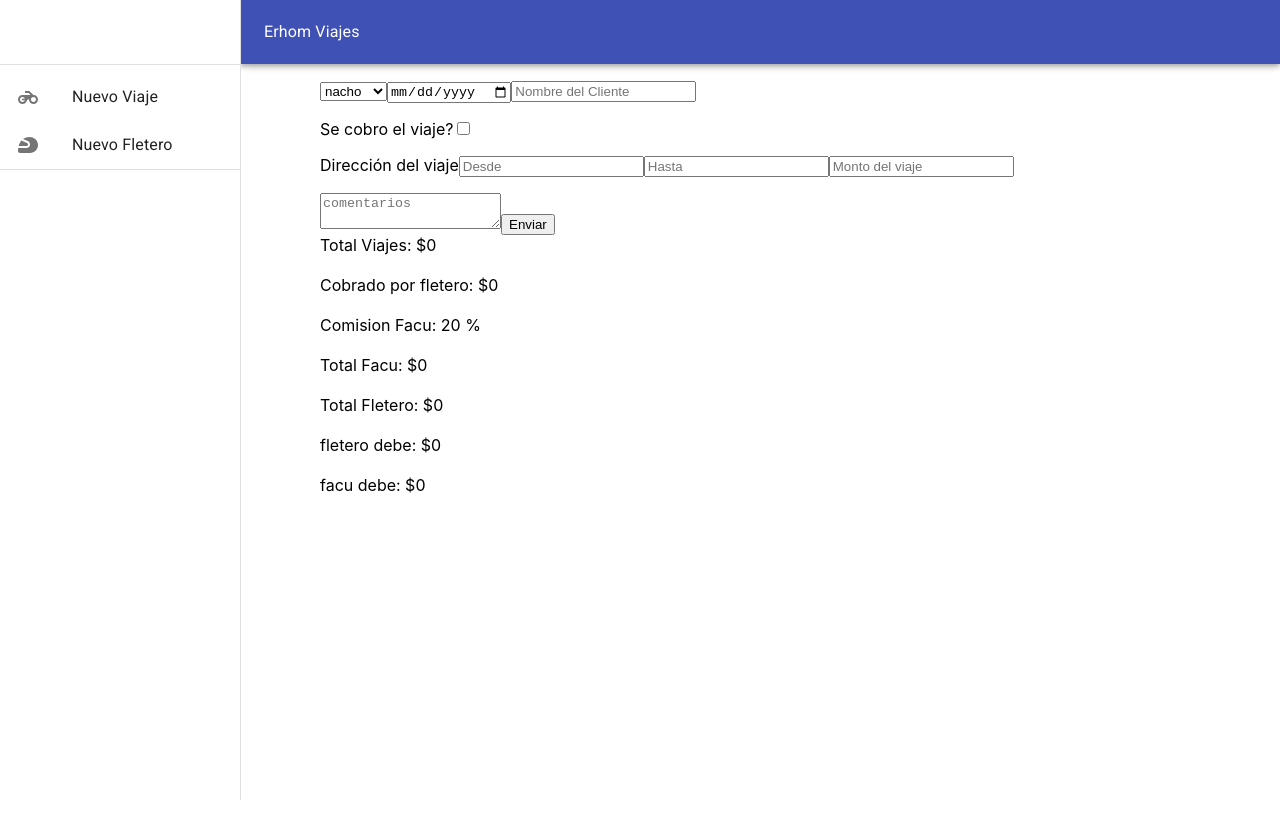
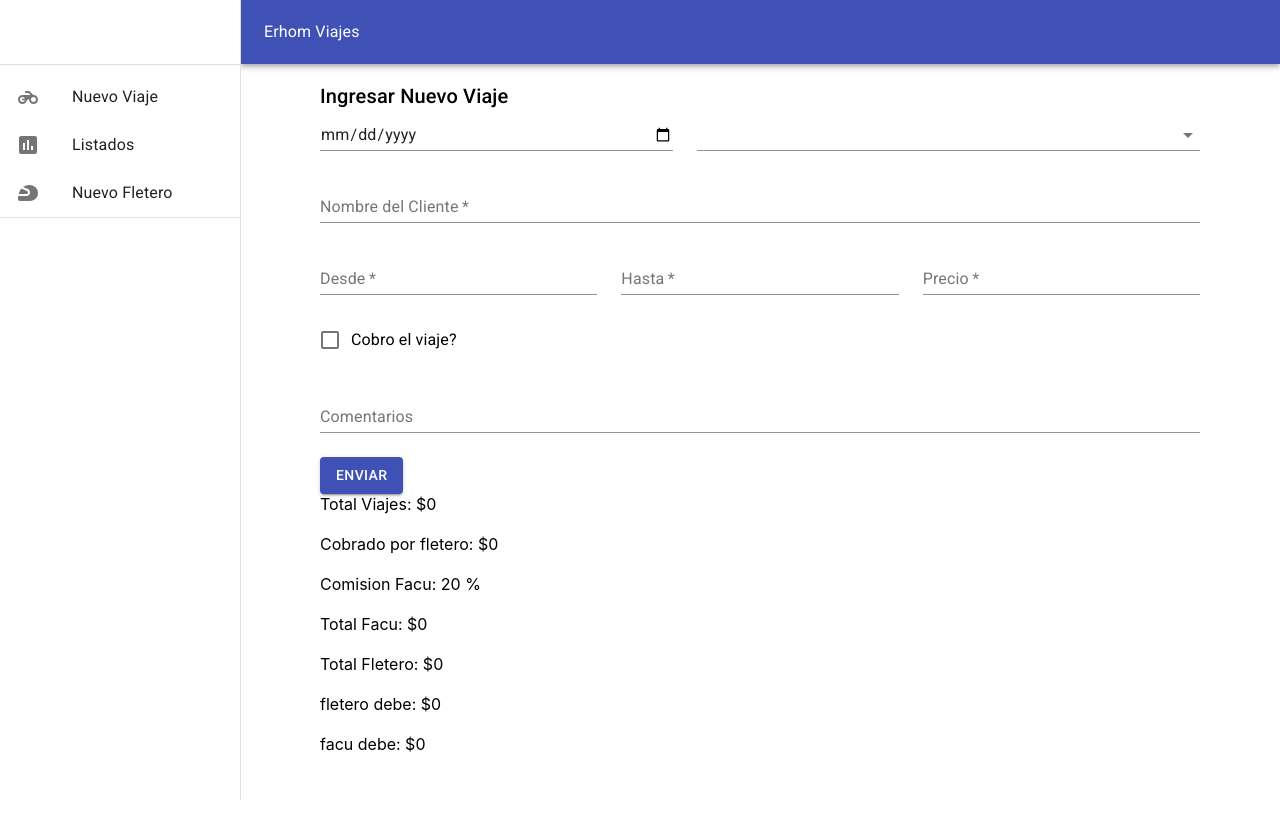
Before and after one commit to sebastian-e-vogel/erhom, a React (Create React App) app in the folder erhom-front-end/: page / in a window 1280 px wide. Shown: the top 838 px of the page. Before the commit the page ends 800 px from the top, so only its background shows below. Built offline with nearby package versions, Linux system fonts and the light colour scheme.

Commit message:
fix bug when you click listItemIcon for close menuLeft and clear textField when you send a new delivery

```diff
--- a/erhom-front-end/src/App.css
+++ /dev/null
@@ -1,3 +0,0 @@
-.formViajes{
-    padding: 20px;
-}
--- a/erhom-front-end/src/components/formViajes/index.js
+++ b/erhom-front-end/src/components/formViajes/index.js
@@ -1,4 +1,15 @@
 import React, { useState } from "react";
+import { makeStyles } from "@material-ui/core/styles";
+
+import {
+  Grid,
+  TextField,
+  FormControlLabel,
+  Button,
+  Select,
+  Checkbox,
+  Typography,
+} from "@material-ui/core";
 
 const fleteros = [
   { id: 1, name: "nacho", comision: 50 },
@@ -21,6 +32,16 @@ function FormViajes(props) {
   const handleSubmit = (e) => {
     e.preventDefault();
     props.data(viaje);
+    setViaje({
+      fleteroId: "",
+      nombreCliente: "",
+      direccionDesde: "",
+      direccionHasta: "",
+      fecha: "",
+      precio: "",
+      comentarios: "",
+      viajeCobrado: false,
+    });
   };
 
   const handleChange = (e) => {
@@ -31,57 +52,117 @@ function FormViajes(props) {
     setViaje({ ...viaje, viajeCobrado: !viaje.viajeCobrado });
   };
 
+  const useStyles = makeStyles((theme) => ({
+    layout: {
+      display: "flex",
+      flexDirection: "column",
+      flexWrap: "wrap",
+    },
+  }));
+
+  const classes = useStyles();
+
   return (
-    <div className="formViajes">
-      <form onSubmit={handleSubmit}>
-        <select name="fleteroId" onChange={handleChange}
+    <main className={classes.layout}>
+      <Typography variant="h6" gutterBottom>
+        Ingresar Nuevo Viaje
+      </Typography>
+      <Grid container spacing={3}>
+        <Grid item xs={12} md={5}>
+          <TextField
+            type="date"
+            name="fecha"
+            onChange={handleChange}
+            required
+            fullWidth
+          />
+        </Grid>
+        <Grid item xs={12} md={7}>
+          <Select
+            native
+            name="fleteroId"
+            fullWidth
+            onChange={handleChange}
             required
           >
+            <option></option>
             {fleteros.map((fletero) => {
               return <option value={fletero.id}>{fletero.name}</option>;
             })}
-        </select>
-        <input type="date" name="fecha" onChange={handleChange} />
-        <input
-          placeholder="Nombre del Cliente"
+          </Select>
+        </Grid>
+        <Grid item xs={12}>
+          <TextField
             onChange={handleChange}
             name="nombreCliente"
             required
+            value={viaje.nombreCliente}
+            label="Nombre del Cliente"
+            fullWidth
           />
-        <p>
-          Se cobro el viaje?
-          <input type="checkbox" onChange={handleChangeCheckbox} />
-        </p>
-        <p>
-          Dirección del viaje
-          <input
-            placeholder="Desde"
+        </Grid>
+        <Grid item xs={12} md={4}>
+          <TextField
             name="direccionDesde"
             onChange={handleChange}
+            value={viaje.direccionDesde}
             required
+            label="Desde"
+            fullWidth
           />
-          <input
-            placeholder="Hasta"
+        </Grid>
+        <Grid item xs={12} md={4}>
+          <TextField
+            name="direccionHasta"
             onChange={handleChange}
-            name="direccionHasta"
+            value={viaje.direccionHasta}
             required
+            label="Hasta"
+            fullWidth
           />
-          <input
+        </Grid>
+        <Grid item xs={12} md={4}>
+          <TextField
             type="number"
             name="precio"
-            placeholder="Monto del viaje"
             onChange={handleChange}
+            value={viaje.precio}
             required
+            fullWidth
+            label="Precio"
           />
-        </p>
-        <textarea
-          placeholder="comentarios"
+        </Grid>
+        <Grid item xs={12}>
+          <FormControlLabel
+            control={
+              <Checkbox
+                color="primary"
+                checked={viaje.viajeCobrado}
+                onChange={handleChangeCheckbox}
+              />
+            }
+            label="Cobro el viaje?"
+          />
+        </Grid>
+
+        <Grid item xs={12}>
+          <TextField
+            multiline
             onChange={handleChange}
+            value={viaje.comentarios}
             name="comentarios"
+            fullWidth
+            label="Comentarios"
           />
-        <input type="submit" value="Enviar" />
-      </form>
-    </div>
+        </Grid>
+
+        <Grid item xs={12}>
+          <Button onClick={handleSubmit} variant="contained" color="primary">
+            enviar
+          </Button>
+        </Grid>
+      </Grid>
+    </main>
   );
 }
 
--- a/erhom-front-end/src/components/menuIcons/index.js
+++ b/erhom-front-end/src/components/menuIcons/index.js
@@ -1,33 +1,40 @@
-import React from 'react';
-import {List, ListItem, ListItemIcon, ListItemText, Divider} from '@material-ui/core'
-import MotorcycleIcon from '@material-ui/icons/Motorcycle';
-import SportsMotorsportsIcon from '@material-ui/icons/SportsMotorsports';
+import React from "react";
+import {
+  List,
+  ListItem,
+  ListItemIcon,
+  ListItemText,
+  Divider,
+} from "@material-ui/core";
+import MotorcycleIcon from "@material-ui/icons/Motorcycle";
+import SportsMotorsportsIcon from "@material-ui/icons/SportsMotorsports";
+import AssessmentIcon from "@material-ui/icons/Assessment";
 
 const MenuIcons = (props) => {
-
-return (
-    <List component='nav'>
-    <ListItem button onClick={()=> props.onClose()}>
-
+  return (
+    <List component="nav">
+      <ListItem button onClick={props.onClose}>
         <ListItemIcon>
-            <MotorcycleIcon/>
+          <MotorcycleIcon />
         </ListItemIcon>
         <ListItemText primary="Nuevo Viaje" />
+      </ListItem>
+      <ListItem button onClick={props.onClose}>
+        <ListItemIcon>
+          <AssessmentIcon />
+        </ListItemIcon>
+        <ListItemText primary="Listados" />
+      </ListItem>
 
-    </ListItem>
-
-        <ListItem button onClick={()=> props.onClose()}>
-
+      <ListItem button onClick={props.onClose}>
         <ListItemIcon>
-            <SportsMotorsportsIcon/>
+          <SportsMotorsportsIcon />
         </ListItemIcon>
         <ListItemText primary="Nuevo Fletero" />
+      </ListItem>
+      <Divider />
+    </List>
+  );
+};
 
-    </ListItem>
-    <Divider/>
-
-    </List>
-)
-}
-
- export default MenuIcons;
+export default MenuIcons;
--- a/erhom-front-end/src/components/menuLeft/index.js
+++ b/erhom-front-end/src/components/menuLeft/index.js
@@ -26,7 +26,7 @@ const MenuLeft = (props) => {
     >
       <div className={classes.toolbar} />
       <Divider />
-        <MenuIcons onClose={props.onClose}/>
+        <MenuIcons onClose={ props.onClose ? props.onClose : null}/>
     </Drawer>
   );
 };
```
Also changed, not shown: erhom-front-end/src/logo.svg (deleted). Lines whose indentation alone changed are shown as unchanged.
